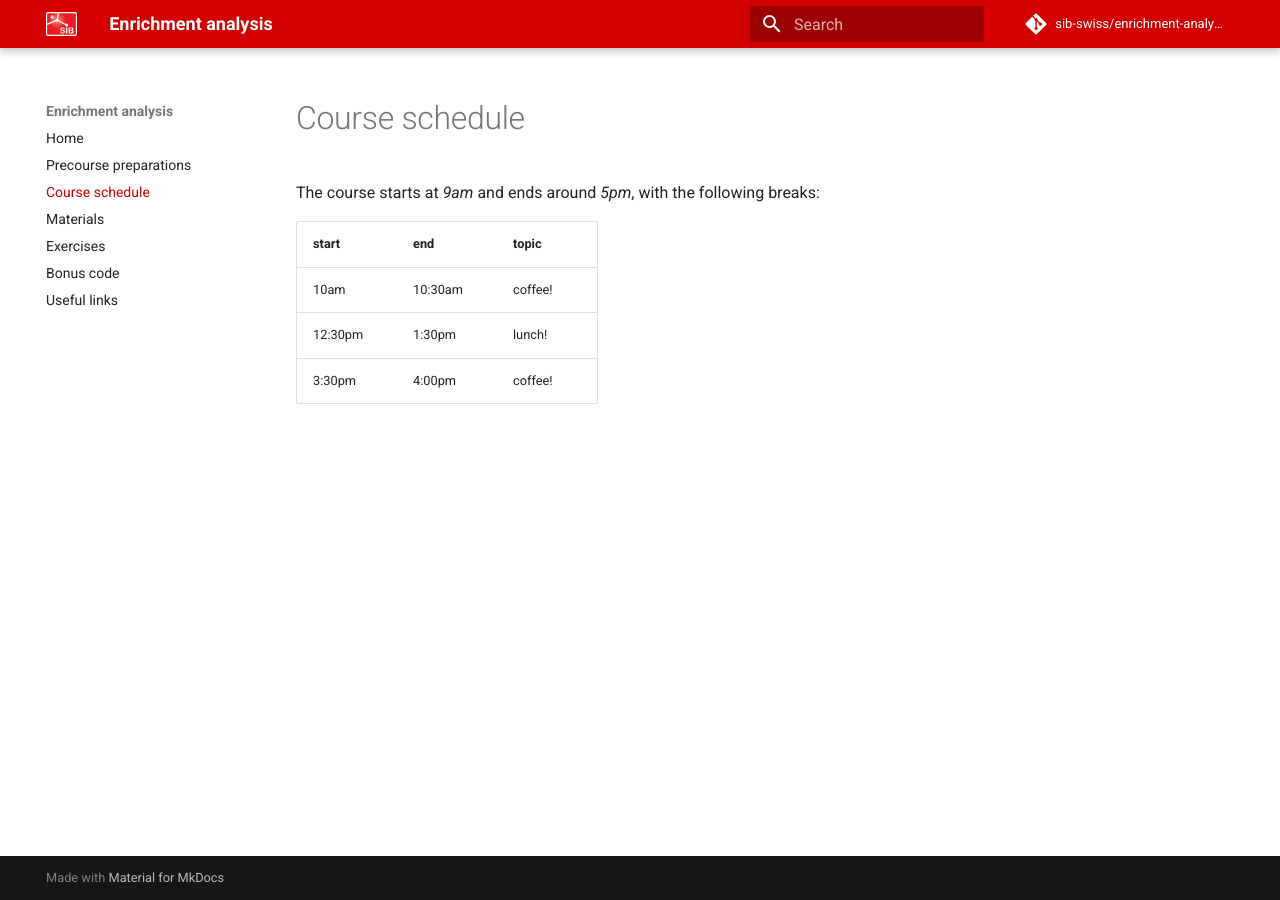
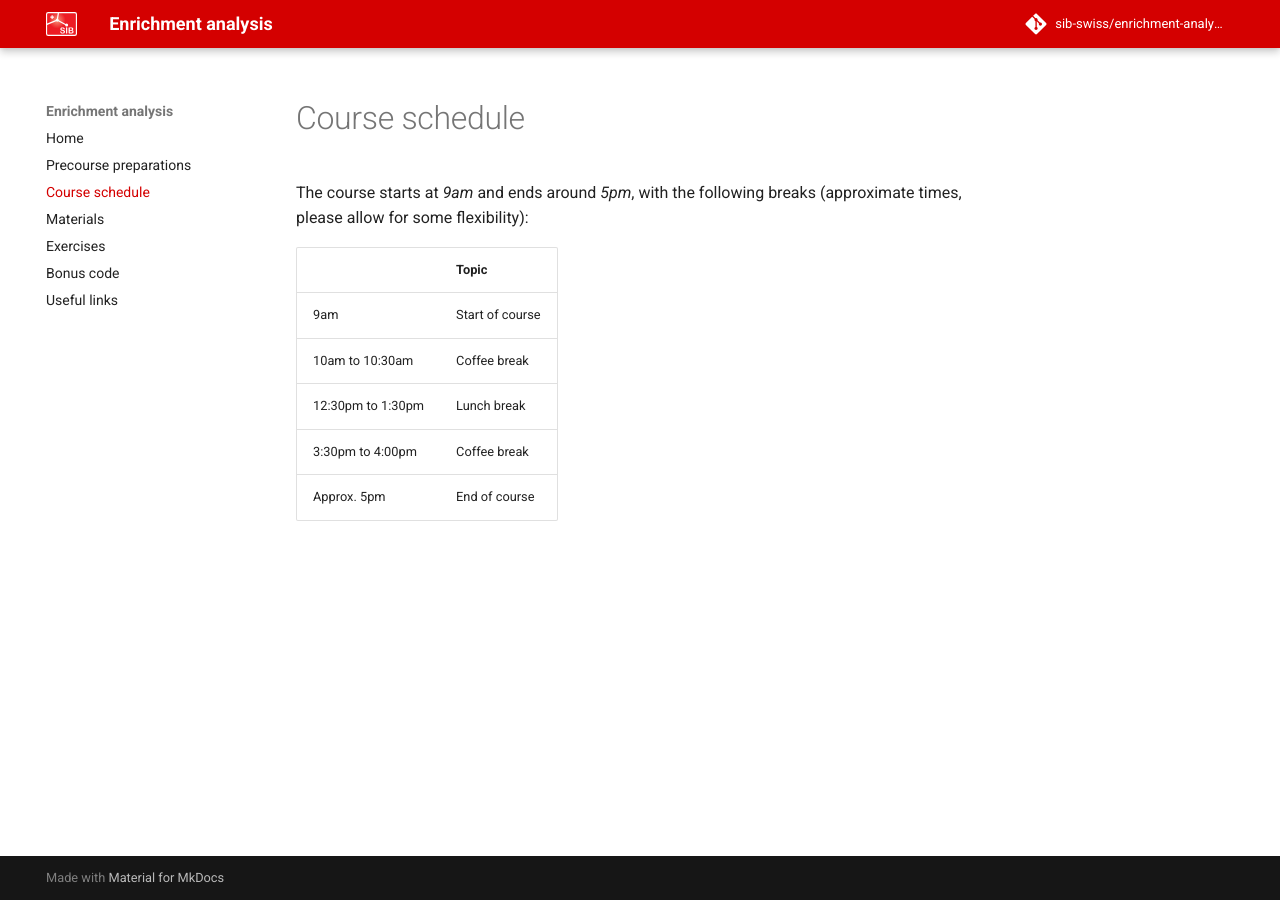
Before and after one commit to sib-swiss/enrichment-analysis-training, an MkDocs documentation site: the page built from docs/course_schedule.md, in a window 1280 px wide. Built offline with MkDocs 1.6.1 and Material for MkDocs 9.7.7, drawn with Linux system fonts in a browser that asks for light colours; comment, search, counter and statistics services are not loaded; the version menu is left out.

```diff
--- a/docs/course_schedule.md
+++ b/docs/course_schedule.md
@@ -1,8 +1,10 @@
 
-The course starts at *9am* and ends around *5pm*, with the following breaks:
+The course starts at *9am* and ends around *5pm*, with the following breaks (approximate times, please allow for some flexibility):
 
-| start 	| end   	| topic   	|
-|-------	|-------	|---------	|
-| 10am	 	| 10:30am 	| coffee! 	|
-| 12:30pm 	| 1:30pm 	| lunch!  	|
-| 3:30pm 	| 4:00pm 	| coffee!  	|
+|     	| Topic   |
+|-------	|-------	|
+| 9am     | Start of course  |
+| 10am to 10:30am 	| Coffee break 	|
+| 12:30pm to 1:30pm 	| Lunch break 	|
+| 3:30pm to 4:00pm 	| Coffee break 	|
+| Approx. 5pm | End of course |
--- a/mkdocs.yml
+++ b/mkdocs.yml
@@ -38,3 +38,12 @@ markdown_extensions:
 
 extra_css:
   - stylesheets/extra.css
+
+extra:
+  version:
+    provider: mike
+
+plugins:
+  - mike:
+      # These fields are all optional; the defaults are as below...
+      version_selector: true
```
Also changed, not shown: docs/exercises.md (+114 -120 lines), docs/precourse.md (+1 -0 lines), 2 other files.
